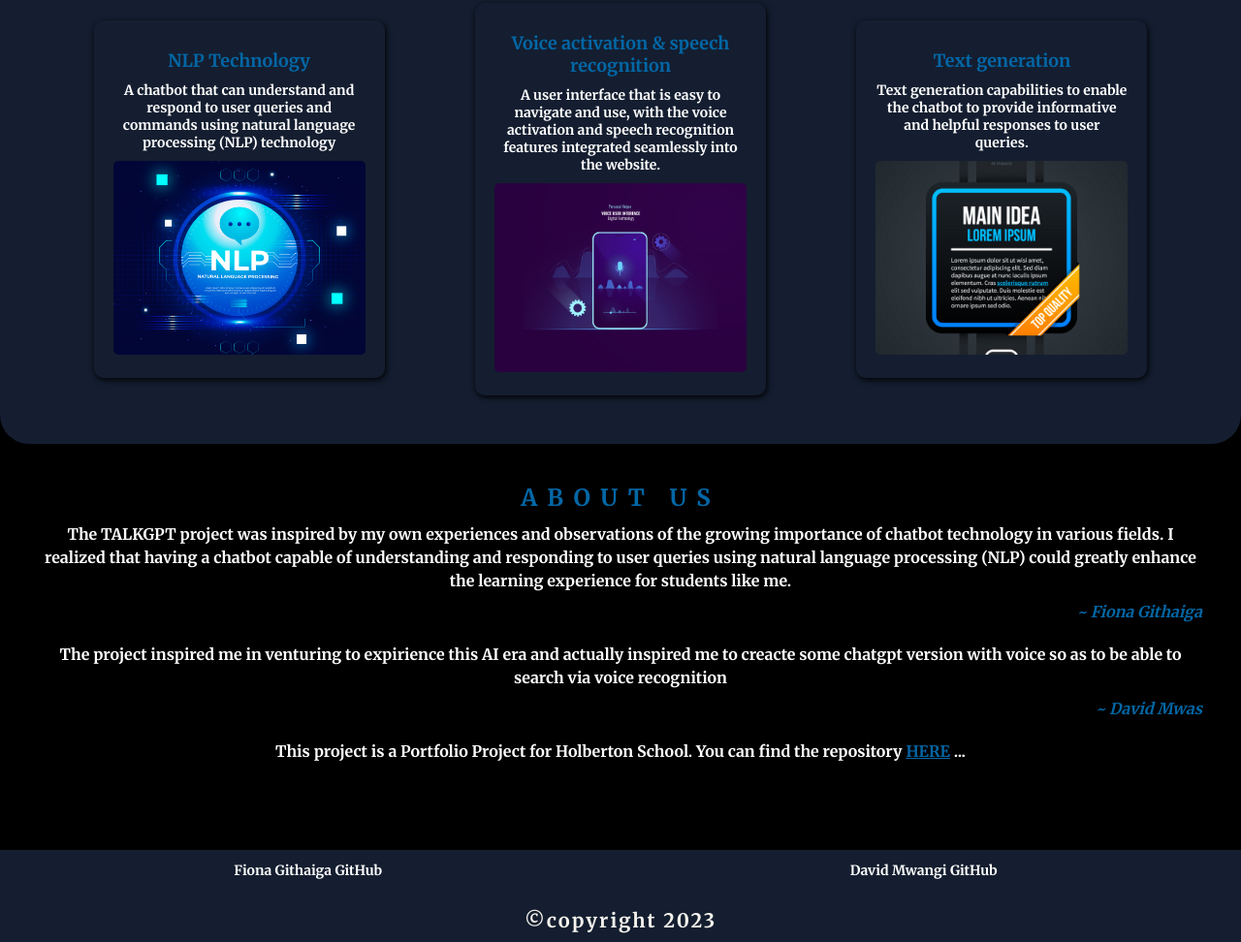
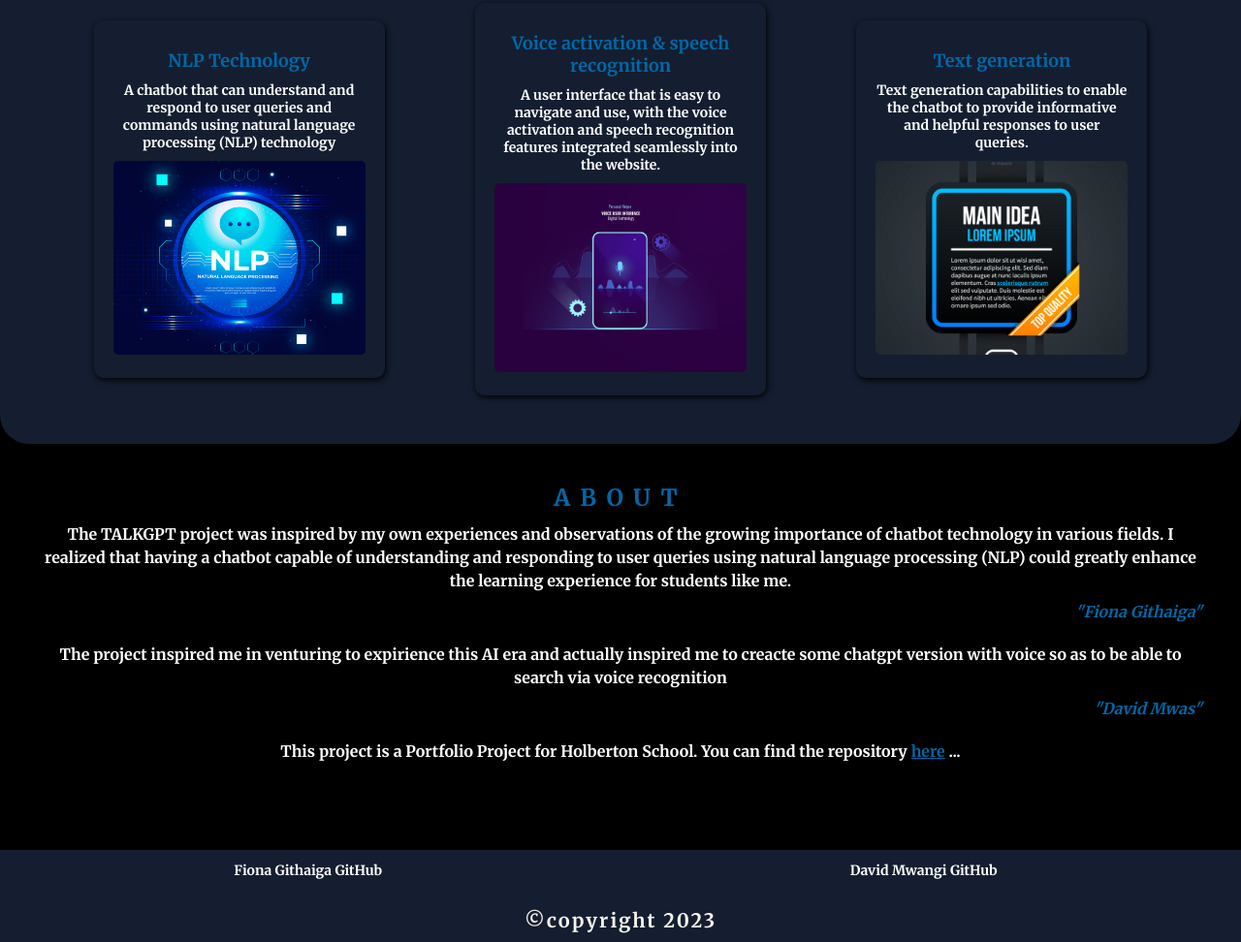
Before and after one commit to FionaG26/TALKGPT-AI, a plain HTML site: page index.html in a window 1280 px wide. Shown: the part 309-1281 px from the top of the page at 97% size. Drawn offline with Linux system fonts and the light colour scheme; a script that the page names is missing.

Commit message:
Update index.html

```diff
--- a/index.html
+++ b/index.html
@@ -57,13 +57,13 @@
  <!-- About section -->
 <section id="about" class="about-section">
   <div class="about-content">
-    <h2>About US</h2>
+    <h2>About</h2>
   <div class="text">
       <p>The TALKGPT project was inspired by my own experiences and observations of the growing importance of chatbot technology in various fields. I realized that having a chatbot capable of understanding and responding to user queries using natural language processing (NLP) could greatly enhance the learning experience for students like me.</p>
-    <p class="quote"  id="quote">~ Fiona Githaiga</p>
+    <p class="quote"  id="quote"> "Fiona Githaiga"</p>
     <p>The project  inspired me in venturing to expirience this AI era and actually inspired me to creacte some chatgpt version with voice so as to be able to search via voice recognition</p>
-    <p class="quote"  id="quote">~ David  Mwas</p>
-    <p class="portfolio-link">This project is a Portfolio Project for Holberton School. You can find the repository <a href="https://fionag26.github.io/TALKGPT-AI/" id="link">HERE</a> ...</p>
+    <p class="quote"  id="quote"> "David  Mwas"</p>
+    <p class="portfolio-link">This project is a Portfolio Project for Holberton School. You can find the repository <a href="https://fionag26.github.io/TALKGPT-AI/" id="link">here</a> ...</p>
   </div>
   </div>
 
```
